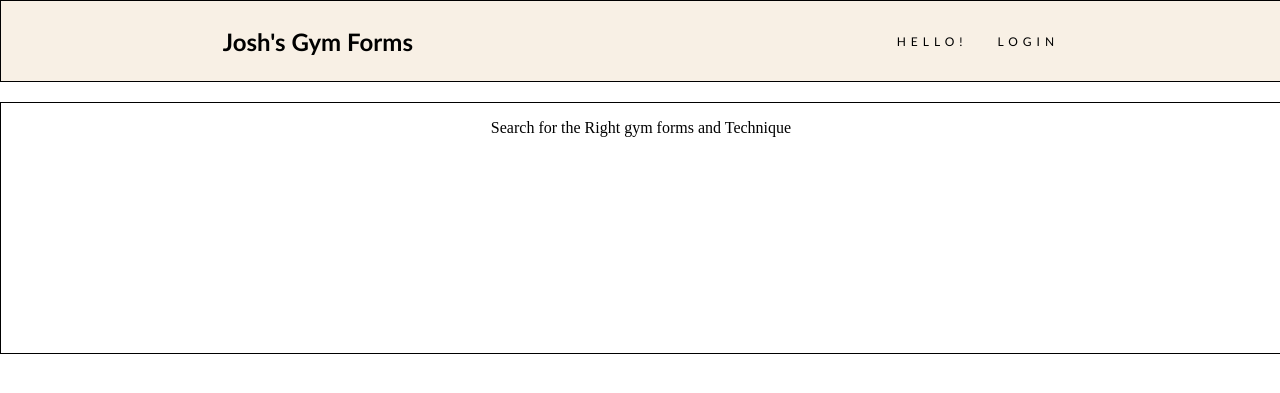
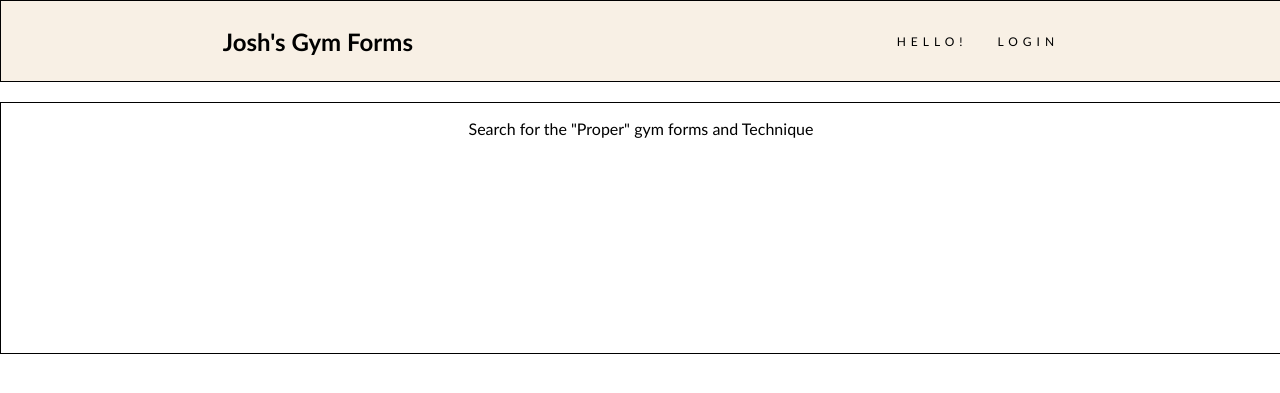
Before and after one commit to joshuaanyang/GymExercises, a Flask app: template templates/new-index.html in a window 1280 px wide. Shown: the top 393 px of the page. Run offline with Flask 2, Linux system fonts and the light colour scheme; the template is opened without the code that fills it, so the values that code supplies are empty; some libraries are stand-ins or nearby versions.

Commit message:
New home page to the gym project

```diff
--- a/static/css/new-styles.css
+++ b/static/css/new-styles.css
@@ -1,6 +1,7 @@
 body {
   height: 100%;
   margin: 0;
+  font-family: 'Gill Sans', 'Gill Sans MT', Calibri, 'Trebuchet MS', sans-serif;
 }
 
 .parent {
@@ -25,7 +26,7 @@ body {
   align-items: center;
   justify-content: space-around;
   background-color:rgb(248, 240, 229);
-  font-family: 'Gill Sans', 'Gill Sans MT', Calibri, 'Trebuchet MS', sans-serif;
+
 }
 
 .navigations ul{
--- a/templates/new-index.html
+++ b/templates/new-index.html
@@ -27,7 +27,7 @@
 
 <div class="search-body">
 
-    <p class="search-title"> Search for the Right gym forms and Technique</p>
+    <p class="search-title"> Search for the "Proper" gym forms and Technique</p>
 
 </div>
 
```
